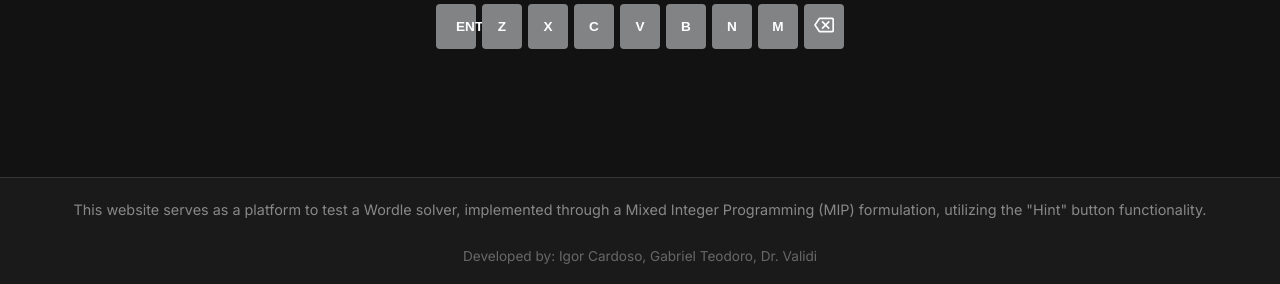
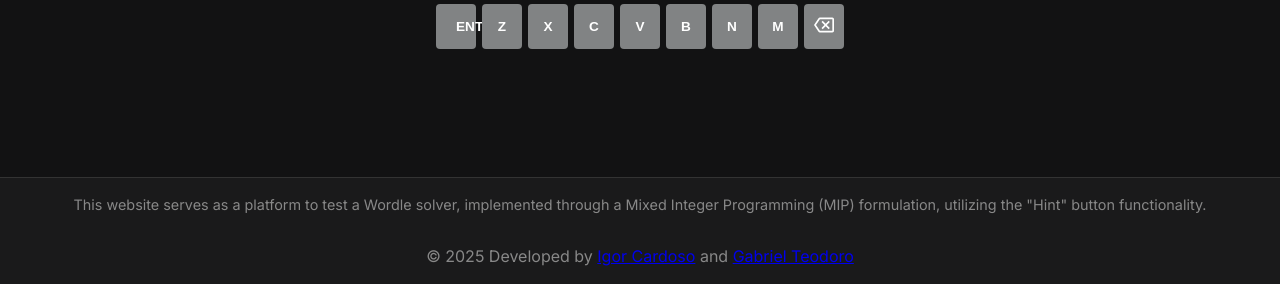
Before and after one commit to IgorLucindo/wordle-optimization-GAME, a Flask app: page / in a window 1280 px wide. Shown: the part 516-800 px from the top of the page. Run offline with Flask 3, Linux system fonts and the light colour scheme.

Commit message:
updated footer

```diff
--- a/website/templates/index.html
+++ b/website/templates/index.html
@@ -52,7 +52,7 @@
      <footer>
         <div class="footer-content">
             <p class="website-purpose">This website serves as a platform to test a Wordle solver, implemented through a Mixed Integer Programming (MIP) formulation, utilizing the "Hint" button functionality.</p>
-            <p class="team-members">Developed by: Igor Cardoso, Gabriel Teodoro, Dr. Validi</p>
+            <p class="copyright">© 2025 Developed by <a href="[https://www.linkedin.com/in/igorlucindo/]">Igor Cardoso</a> and <a href="[https://www.linkedin.com/in/igorlucindo/]">Gabriel Teodoro</a></p>
         </div>
     </footer>
 
```
